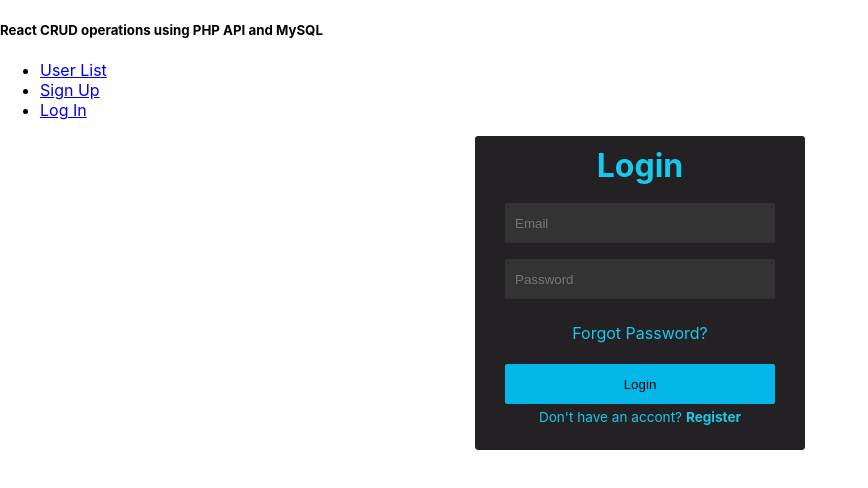
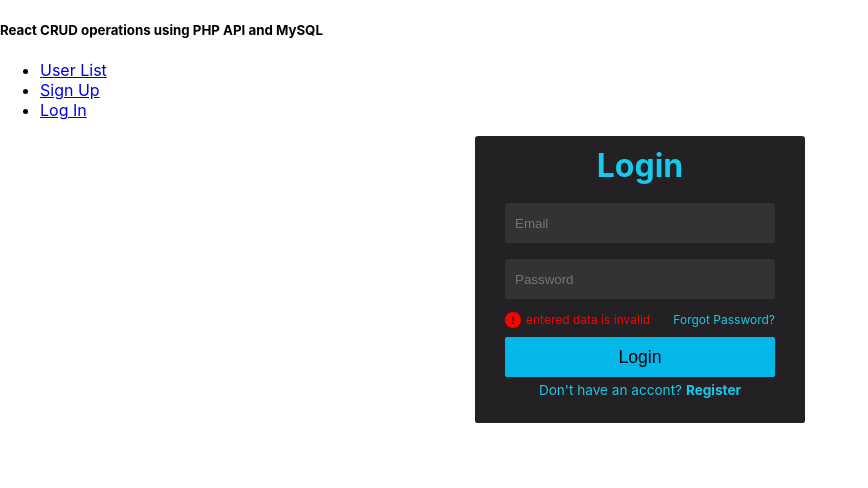
Before and after one commit to jakubkozlowski1104/trip-tip, a React (Create React App) app: page /user/login in a window 1280 px wide. Shown: the top 488 px of the page, without its empty margins (0-868 px from the left). Built offline with nearby package versions, Linux system fonts and the light colour scheme; the HTML template or start-up script is replaced by a standard one.

Commit message:
add styles to login

```diff
--- a/package.json
+++ b/package.json
@@ -3,6 +3,11 @@
   "version": "0.1.0",
   "private": true,
   "dependencies": {
+    "@fortawesome/fontawesome-svg-core": "^6.4.2",
+    "@fortawesome/free-brands-svg-icons": "^6.4.2",
+    "@fortawesome/free-regular-svg-icons": "^6.4.2",
+    "@fortawesome/free-solid-svg-icons": "^6.4.2",
+    "@fortawesome/react-fontawesome": "^0.2.0",
     "@testing-library/jest-dom": "^5.14.1",
     "@testing-library/react": "^13.0.0",
     "@testing-library/user-event": "^13.2.1",
--- a/src/components/LogIn/LogIn.js
+++ b/src/components/LogIn/LogIn.js
@@ -1,11 +1,15 @@
 import { useState } from 'react';
 import axios from 'axios';
 import { StyledLogin, StyledCenter, StyledForm } from '../LogIn/LogIn.styles';
+import { useNavigate } from 'react-router-dom';
+import { FontAwesomeIcon } from '@fortawesome/react-fontawesome';
+import { faCircleExclamation } from '@fortawesome/free-solid-svg-icons'; // Import the specific icon
 
 const LogIn = () => {
   const [inputs, setInputs] = useState({});
   const [isLogIn, setIsLogIn] = useState(false);
-  const [wrongLogin, setWrongLogin] = useState(false);
+  const [isloginwrong, setIsLoginWrong] = useState(false);
+  const navigate = useNavigate();
 
   const handleChange = (e) => {
     const name = e.target.name;
@@ -24,22 +28,19 @@ const LogIn = () => {
         console.log(response.data.status);
         if (response.data.status === 1) {
           setIsLogIn(true);
-          setWrongLogin(false);
+          setIsLoginWrong(false);
         } else {
-          setWrongLogin(true);
+          setIsLoginWrong(true);
         }
       });
   };
 
   return (
     <StyledCenter>
-      <StyledLogin className='loginContainer'>
+      <StyledLogin isloginwrong={isloginwrong ? 'true' : undefined}>
         <h1>Login</h1>
         {isLogIn && <h1>Jesteś zalogowany</h1>}
         <StyledForm onSubmit={handleSubmit}>
-          {wrongLogin && (
-            <p style={{ color: 'red', fontSize: '25px' }}>Niepoprawne dane</p>
-          )}
           <div className='form-input'>
             <input
               placeholder='Email'
@@ -56,13 +57,21 @@ const LogIn = () => {
               onChange={handleChange}
             />
           </div>
-          <div className='forgot'>
-            <p>Forgot Password?</p>
+          <div className='info'>
+            <div className='error'>
+              <FontAwesomeIcon
+                className='error-icon'
+                icon={faCircleExclamation}
+              />
+              <p>entered data is invalid</p>
+            </div>
+            <p className='forgot'>Forgot Password?</p>
           </div>
           <button>Login</button>
           <div className='register'>
             <p>
-              Don't have an accont? <span>Register</span>
+              Don't have an accont?{' '}
+              <span onClick={() => navigate('user/signup')}>Register</span>
             </p>
           </div>
         </StyledForm>
--- a/src/components/LogIn/LogIn.styles.js
+++ b/src/components/LogIn/LogIn.styles.js
@@ -27,11 +27,17 @@ export const StyledLogin = styled.div`
       padding: 10px 10px;
       width: 250px;
       height: 20px;
-      border-radius: 2px;
+      border-radius: 3px;
       outline: none;
       border: none;
       margin: 8px 0;
       background-color: #343334;
+      border: ${(props) => props.isloginwrong && '1px solid red'};
+      color: white;
+    }
+    input:-webkit-autofill {
+      transition: background-color 5000s;
+      -webkit-text-fill-color: white;
     }
   }
 `;
@@ -46,6 +52,7 @@ export const StyledForm = styled.form`
 
   button {
     cursor: pointer;
+    font-family: 'Montserrat', sans-serif;
     padding: 10px 10px;
     width: 270px;
     height: 40px;
@@ -54,6 +61,32 @@ export const StyledForm = styled.form`
     border: none;
     margin: 5px 0;
     background-color: #03b8e9;
+    font-size: 1.1rem;
+  }
+
+  .info {
+    width: 100%;
+    display: flex;
+    justify-content: space-between;
+    .error {
+      display: flex;
+      align-items: center;
+      .error-icon {
+        margin-right: 5px;
+        color: red;
+      }
+      p {
+        color: red;
+        font-size: 0.75rem;
+        margin: 2px 0px;
+      }
+    }
+    .forgot {
+      margin: 5px 0;
+      color: #18c9ec;
+      font-size: 0.75rem;
+      cursor: pointer;
+    }
   }
 
   .register p {
```
Also changed, not shown: 1 other file (tests, documents, lock files or other folders).
